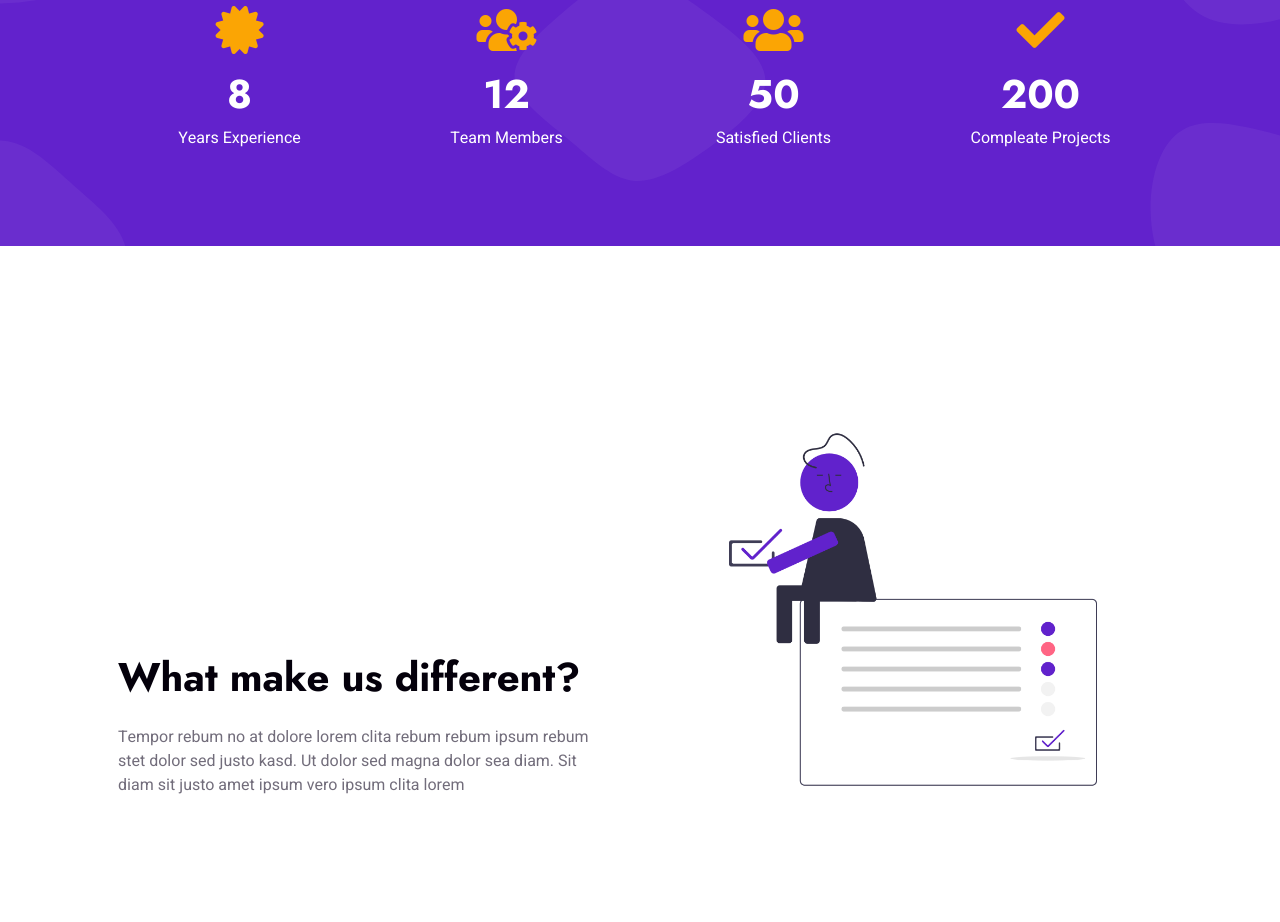
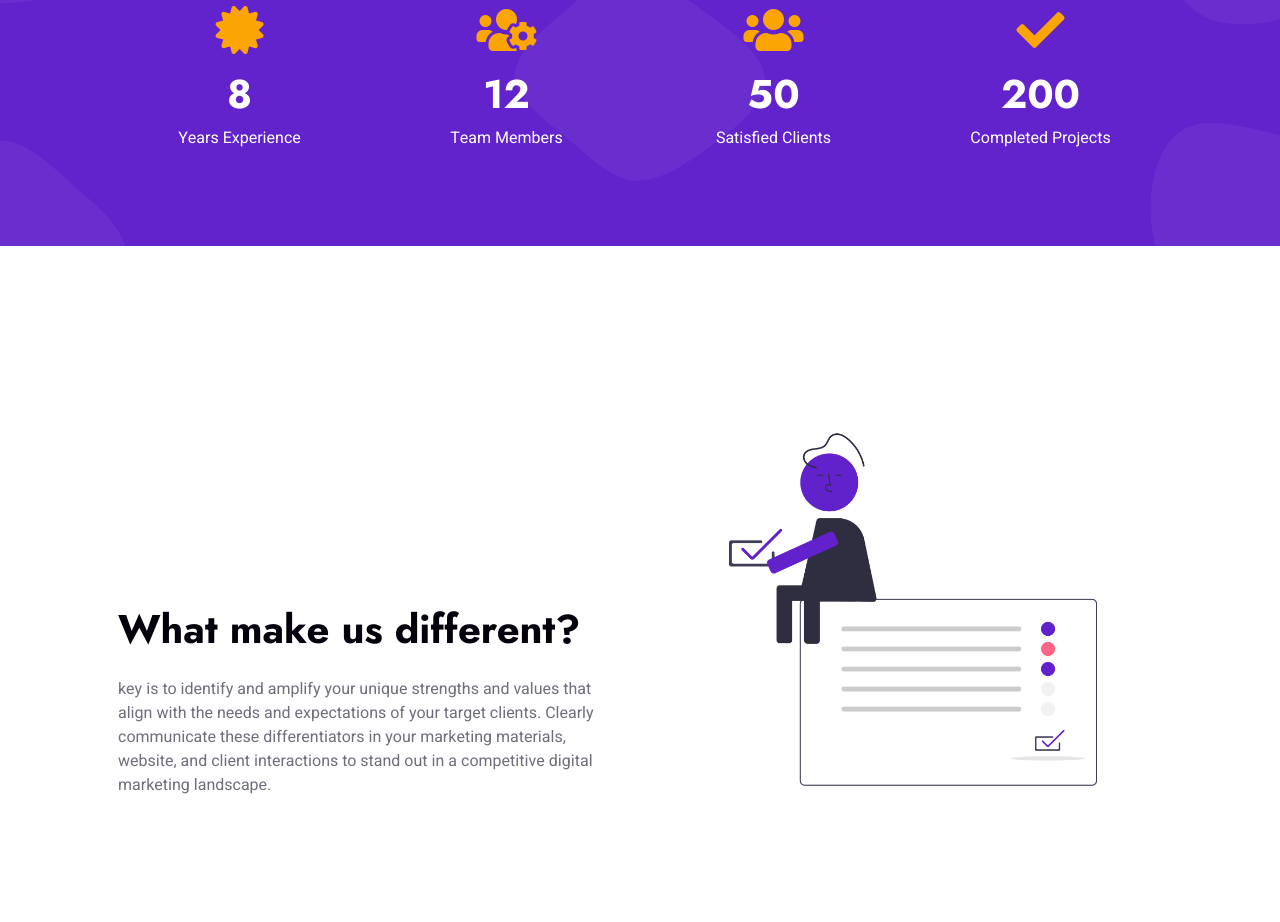
Before and after one commit to gopichand6383/Brandio-Digital, a plain HTML site: page index.html in a window 1280 px wide. Shown: the part 2280-3202 px from the top of the page. Drawn offline with nearby package versions, Linux system fonts and the light colour scheme.

Commit message:
Update index.html
Text Changes

```diff
--- a/index.html
+++ b/index.html
@@ -208,7 +208,7 @@
                     <div class="col-md-6 col-lg-3 text-center wow fadeIn" data-wow-delay="0.7s">
                         <i class="fa fa-check fa-3x text-secondary mb-3"></i>
                         <h1 class="text-white mb-2" data-toggle="counter-up">200</h1>
-                        <p class="text-white mb-0">Compleate Projects</p>
+                        <p class="text-white mb-0">Completed Projects</p>
                     </div>
                 </div>
             </div>
@@ -221,7 +221,7 @@
                 <div class="col-lg-6 text-center text-lg-start">
                     <h1 class=" mb-4 animated slideInDown">What make us different?
 </h1>
-                    <p class=" pb-3 animated slideInDown">Tempor rebum no at dolore lorem clita rebum rebum ipsum rebum stet dolor sed justo kasd. Ut dolor sed magna dolor sea diam. Sit diam sit justo amet ipsum vero ipsum clita lorem</p>
+                    <p class=" pb-3 animated slideInDown"> key is to identify and amplify your unique strengths and values that align with the needs and expectations of your target clients. Clearly communicate these differentiators in your marketing materials, website, and client interactions to stand out in a competitive digital marketing landscape. </p>
                     <!-- <a href="" class="btn btn-secondary py-sm-3 px-sm-5 rounded-pill me-3 animated slideInLeft">Read More</a>
                     <a href="" class="btn btn-light py-sm-3 px-sm-5 rounded-pill animated slideInRight">Contact Us</a> -->
                 </div>
```
